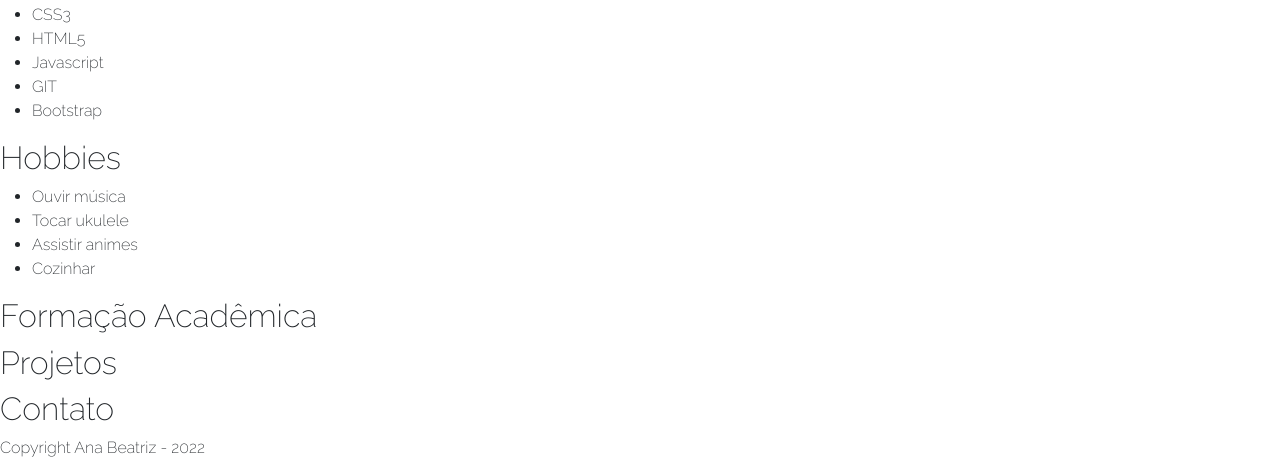
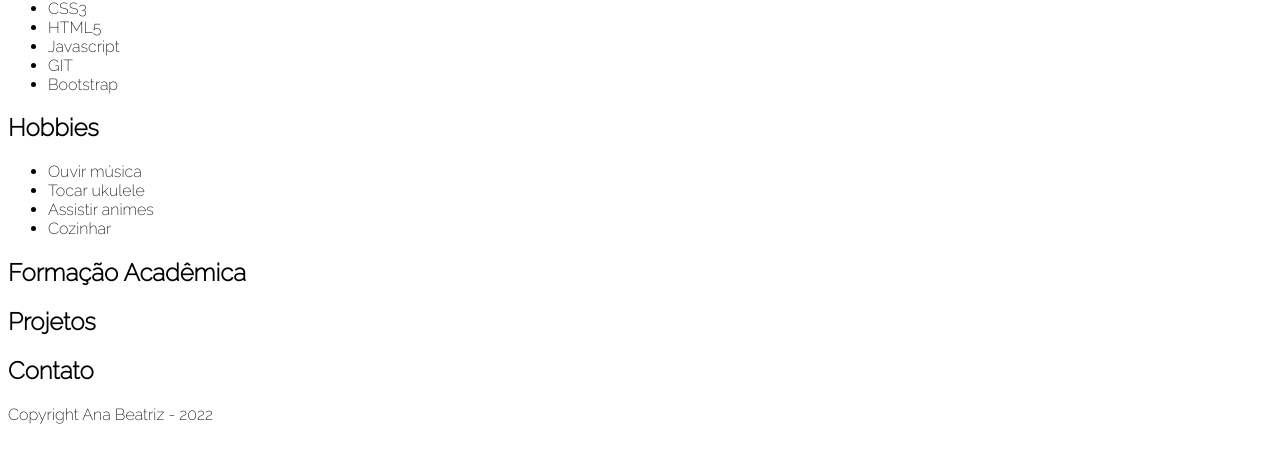
Before and after one commit to AnaBeat/Portfolio, a plain HTML site: page index.html in a window 1280 px wide. Shown: the part 562-1038 px from the top of the page. After the commit the page ends 1002 px from the top, so only its background shows below. Drawn offline with nearby package versions, Linux system fonts and the light colour scheme.

Commit message:
Atualizações

```diff
--- /dev/null
+++ b/css/reset.css
@@ -0,0 +1,48 @@
+/* http://meyerweb.com/eric/tools/css/reset/
+   v2.0 | 20110126
+   License: none (public domain)
+*/
+
+html, body, div, span, applet, object, iframe,
+h1, h2, h3, h4, h5, h6, p, blockquote, pre,
+a, abbr, acronym, address, big, cite, code,
+del, dfn, em, img, ins, kbd, q, s, samp,
+small, strike, strong, sub, sup, tt, var,
+b, u, i, center,
+dl, dt, dd, ol, ul, li,
+fieldset, form, label, legend,
+table, caption, tbody, tfoot, thead, tr, th, td,
+article, aside, canvas, details, embed,
+figure, figcaption, footer, header, hgroup,
+menu, nav, output, ruby, section, summary,
+time, mark, audio, video {
+	margin: 0;
+	padding: 0;
+	border: 0;
+	font-size: 100%;
+	font: inherit;
+	vertical-align: baseline;
+}
+/* HTML5 display-role reset for older browsers */
+article, aside, details, figcaption, figure,
+footer, header, hgroup, menu, nav, section {
+	display: block;
+}
+body {
+	line-height: 1;
+}
+ol, ul {
+	list-style: none;
+}
+blockquote, q {
+	quotes: none;
+}
+blockquote:before, blockquote:after,
+q:before, q:after {
+	content: '';
+	content: none;
+}
+table {
+	border-collapse: collapse;
+	border-spacing: 0;
+}
--- a/css/style.css
+++ b/css/style.css
@@ -1,3 +1,18 @@
+@media screen and (max-width: 480px) {
+	.caixa {
+		width: auto;
+  }
+
+
+	nav {
+		position: static;
+	}
+
+	.lista-beneficios, .imagem-beneficios {
+		width: 100%;
+	}
+}
+
 * {
   font-family: 'Raleway', sans-serif;
 }
--- a/index.html
+++ b/index.html
@@ -3,9 +3,8 @@
   <head>
     <meta charset="utf-8">
     <meta http-equiv="X-UA-Compatible" content="IE=edge">
-    <meta name="viewport" content="width=device-width, initial-scale=1.0">
+    <meta name="viewport" content="width=device-width">
     <link rel="stylesheet" href="css/style.css">
-    <link href="https://cdn.jsdelivr.net/npm/bootstrap@5.1.3/dist/css/bootstrap.min.css" rel="stylesheet" integrity="sha384-1BmE4kWBq78iYhFldvKuhfTAU6auU8tT94WrHftjDbrCEXSU1oBoqyl2QvZ6jIW3" crossorigin="anonymous">
     <link rel="stylesheet" href="https://cdnjs.cloudflare.com/ajax/libs/font-awesome/6.0.0/css/all.min.css" integrity="sha512-9usAa10IRO0HhonpyAIVpjrylPvoDwiPUiKdWk5t3PyolY1cOd4DSE0Ga+ri4AuTroPR5aQvXU9xC6qOPnzFeg==" crossorigin="anonymous" referrerpolicy="no-referrer" />
     <link href="https://fonts.googleapis.com/css2?family=Raleway:wght@200&display=swap" rel="stylesheet">
     <link rel="shortcut icon" href="favicon.ico" type="image/x-icon">
@@ -28,9 +27,7 @@
                 <li><a href="#contato">Contato</a></li>
               </ul>
           </nav>
-        </div>
 
-        <div class="caixa">
             <h1>Olá meu nome é Ana Beatriz</h1>
             <p>Lorem ipsum dolor sit amet, consectetur adipiscing elit. Sed sed efficitur nunc. Nullam pretium suscipit nisl, sed dictum nisl. Morbi lobortis dolor a mauris faucibus, id commodo purus malesuada. In tristique, lorem nec sagittis pretium, mi leo facilisis massa, non sagittis risus quam eget velit. Mauris non nulla feugiat, blandit magna at, interdum lectus. Morbi ornare fermentum lacinia. Maecenas pellentesque mattis pretium. Etiam auctor risus ac velit bibendum iaculis. Sed at semper sem, quis congue urna. Maecenas id velit ut nisi placerat venenatis vel vel diam. Donec sem lectus, convallis non tellus nec, feugiat egestas mi. Praesent semper commodo justo. Proin sit amet eros quam. Sed porttitor risus ornare lobortis lacinia.</p>
 
```
